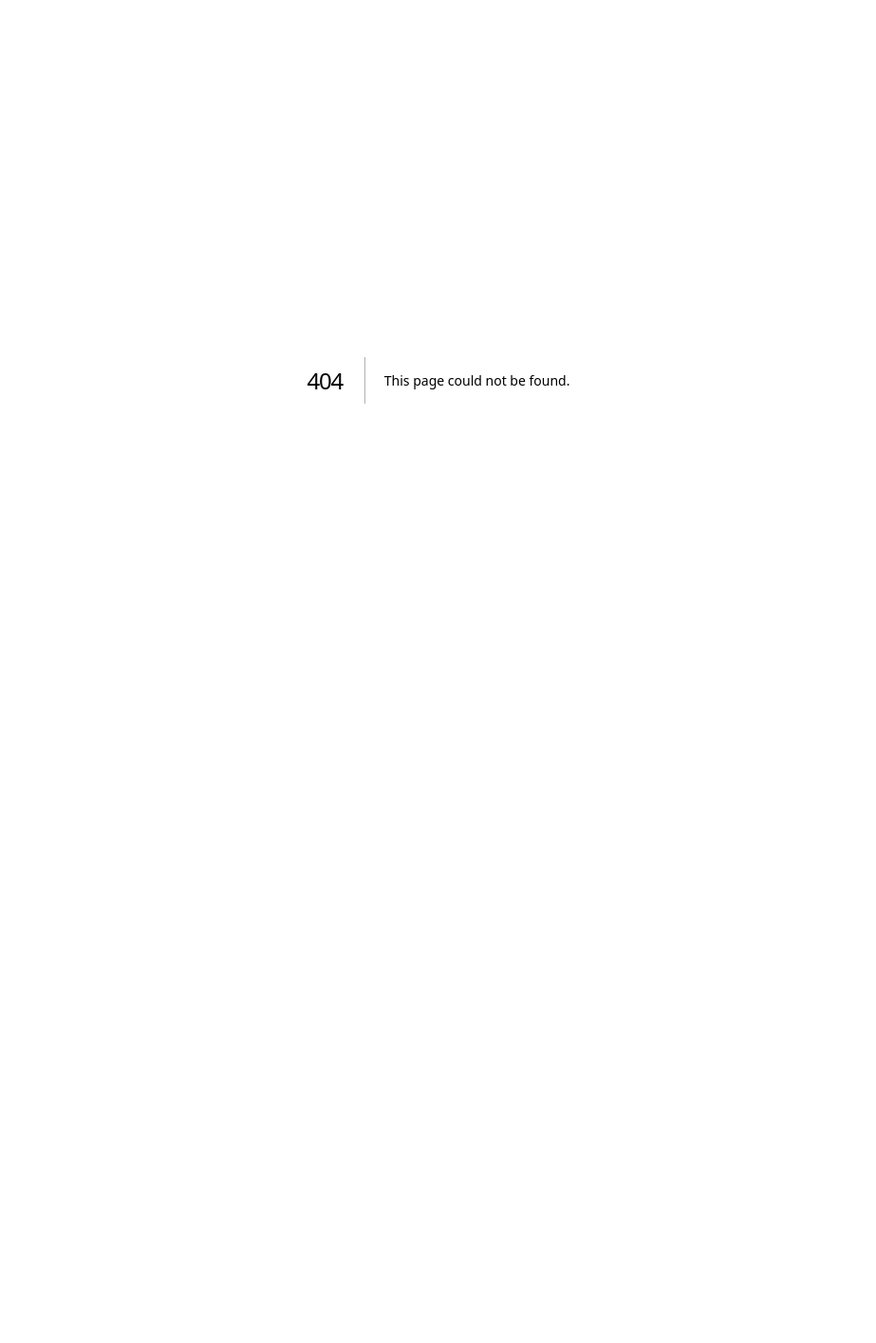
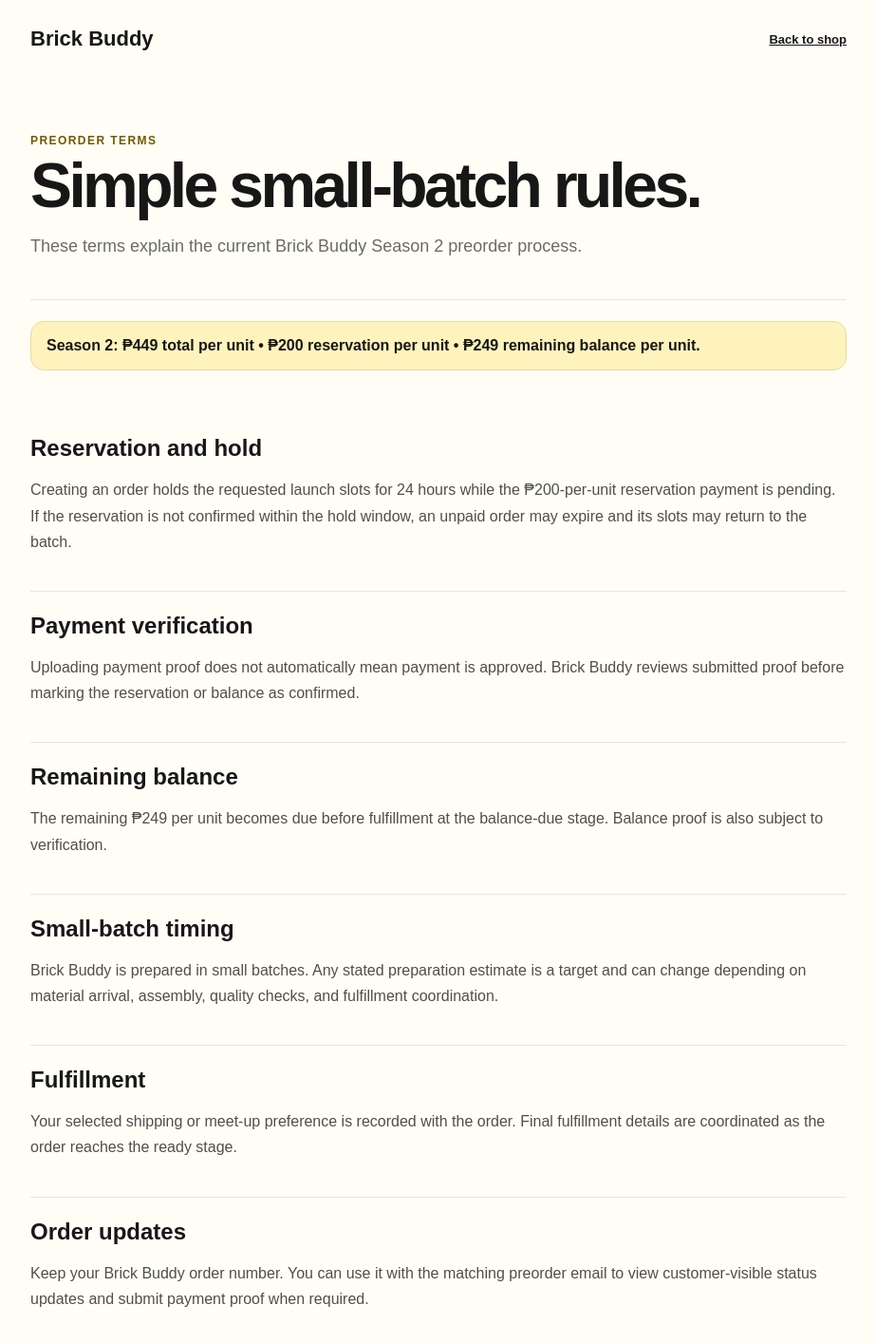
Before and after one commit to plusultratablet1-tech/brick-buddy, a Next.js app: page /terms in a window 1280 px wide. Before the commit this address had no page. Shown: the top 1414 px of the page at 95% size, without its empty margins (178-1101 px from the left). Before the commit the page ends 800 px from the top, so only its background shows below. Built offline with nearby package versions, Linux system fonts and the light colour scheme.

Commit message:
feat: add preorder terms page

```diff
--- /dev/null
+++ b/src/app/terms/page.tsx
@@ -0,0 +1,17 @@
+import styles from "../legal.module.css";
+
+export default function TermsPage() {
+  return <main className={styles.page}><div className={styles.wrap}>
+    <div className={styles.top}><a className={styles.brand} href="/">Brick Buddy</a><a className={styles.back} href="/">Back to shop</a></div>
+    <header className={styles.hero}><span className="eyebrow">Preorder terms</span><h1>Simple small-batch rules.</h1><p>These terms explain the current Brick Buddy Season 2 preorder process.</p></header>
+    <div className={styles.notice}>Season 2: ₱449 total per unit • ₱200 reservation per unit • ₱249 remaining balance per unit.</div>
+    <div className={styles.content}>
+      <section><h2>Reservation and hold</h2><p>Creating an order holds the requested launch slots for 24 hours while the ₱200-per-unit reservation payment is pending. If the reservation is not confirmed within the hold window, an unpaid order may expire and its slots may return to the batch.</p></section>
+      <section><h2>Payment verification</h2><p>Uploading payment proof does not automatically mean payment is approved. Brick Buddy reviews submitted proof before marking the reservation or balance as confirmed.</p></section>
+      <section><h2>Remaining balance</h2><p>The remaining ₱249 per unit becomes due before fulfillment at the balance-due stage. Balance proof is also subject to verification.</p></section>
+      <section><h2>Small-batch timing</h2><p>Brick Buddy is prepared in small batches. Any stated preparation estimate is a target and can change depending on material arrival, assembly, quality checks, and fulfillment coordination.</p></section>
+      <section><h2>Fulfillment</h2><p>Your selected shipping or meet-up preference is recorded with the order. Final fulfillment details are coordinated as the order reaches the ready stage.</p></section>
+      <section><h2>Order updates</h2><p>Keep your Brick Buddy order number. You can use it with the matching preorder email to view customer-visible status updates and submit payment proof when required.</p></section>
+    </div>
+  </div></main>;
+}
```
